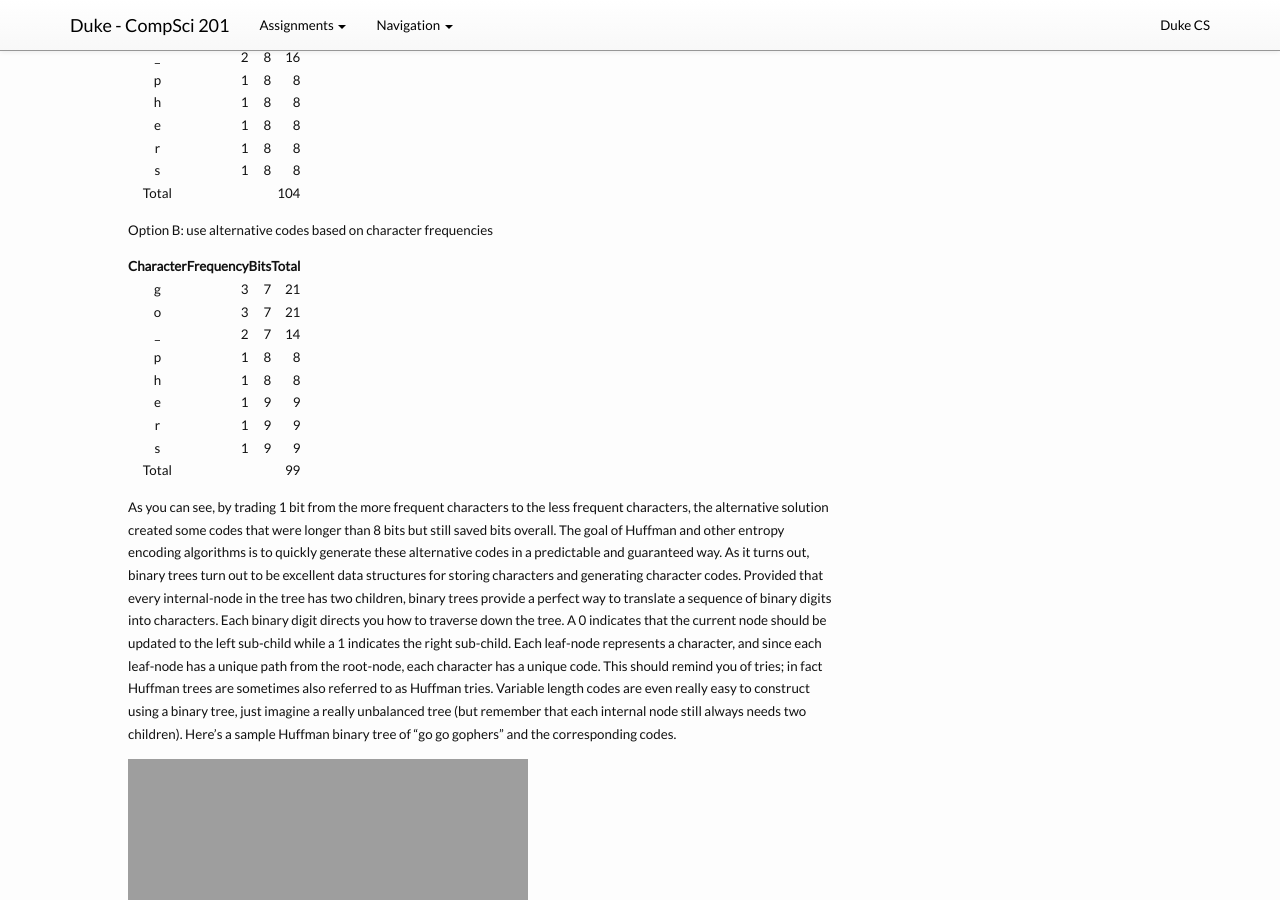
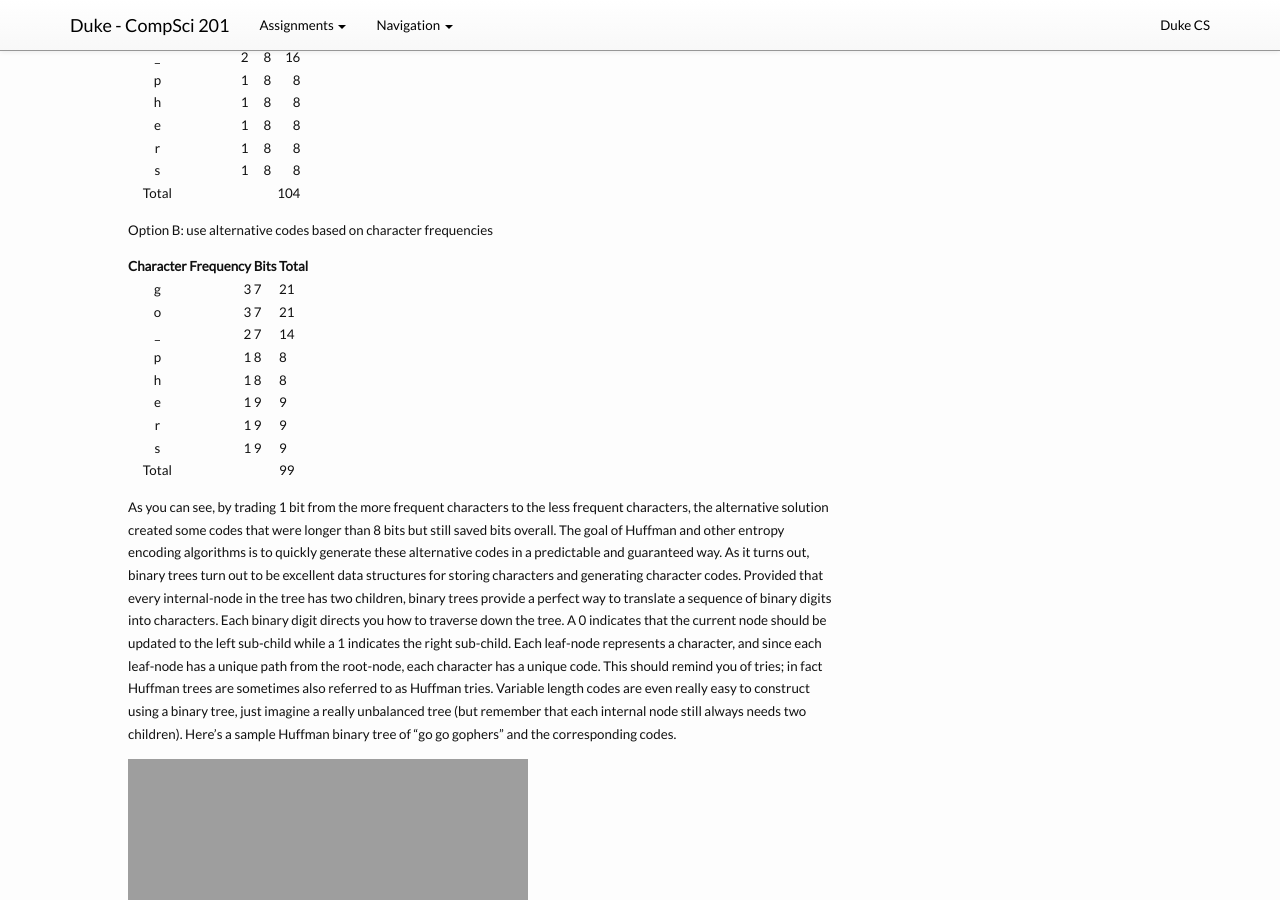
Before and after one commit to compsci201/compsci201.github.io, a Jekyll site: the page built from huffman/2-Algorithm.md, in a window 1280 px wide and 900 px high, scrolled down 762 px. Built offline with Jekyll 4.4.1, drawn with Linux system fonts in a browser that asks for light colours; nearby versions of some CDN libraries.

Commit message:
fing columns

```diff
--- a/huffman/2-Algorithm.md
+++ b/huffman/2-Algorithm.md
@@ -24,17 +24,17 @@ Option A: use standard ASCII codes
 
 Option B: use alternative codes based on character frequencies
 
-| Character          | Frequency          | Bits          | Total          |
-|:------------------:| ------------------:| -------------:| --------------:|
-| g                  | 3                  | 7             | 21             |
-| o                  | 3                  | 7             | 21             |
-| _                  | 2                  | 7             | 14             |
-| p                  | 1                  | 8             | 8              |
-| h                  | 1                  | 8             | 8              |
-| e                  | 1                  | 9             | 9              |
-| r                  | 1                  | 9             | 9              |
-| s                  | 1                  | 9             | 9              |
-| Total              |                    |               | 99             |
+| Character          || Frequency          || Bits          || Total          |
+|:------------------:|| ------------------:|| -------------:|| --------------:|
+| g                  || 3                  || 7             || 21             |
+| o                  || 3                  || 7             || 21             |
+| _                  || 2                  || 7             || 14             |
+| p                  || 1                  || 8             || 8              |
+| h                  || 1                  || 8             || 8              |
+| e                  || 1                  || 9             || 9              |
+| r                  || 1                  || 9             || 9              |
+| s                  || 1                  || 9             || 9              |
+| Total              ||                    ||               || 99             |
 
 As you can see, by trading 1 bit from the more frequent characters to the less frequent characters, the alternative solution created some codes that were longer than 8 bits but still saved bits overall.  The goal of Huffman and other entropy encoding algorithms is to quickly generate these alternative codes in a predictable and guaranteed way.  As it turns out, binary trees turn out to be excellent data structures for storing characters and generating character codes.  Provided that every internal-node in the tree has two children, binary trees provide a perfect way to translate a sequence of binary digits into characters.  Each binary digit directs you how to traverse down the tree. A 0 indicates that the current node should be updated to the left sub-child while a 1 indicates the right sub-child.  Each leaf-node represents a character, and since each leaf-node has a unique path from the root-node, each character has a unique code.  This should remind you of tries; in fact Huffman trees are sometimes also referred to as Huffman tries.  Variable length codes are even really easy to construct using a binary tree, just imagine a really unbalanced tree (but remember that each internal node still always needs two children).  Here's a sample Huffman binary tree of "go go gophers" and the corresponding codes.
 
```
